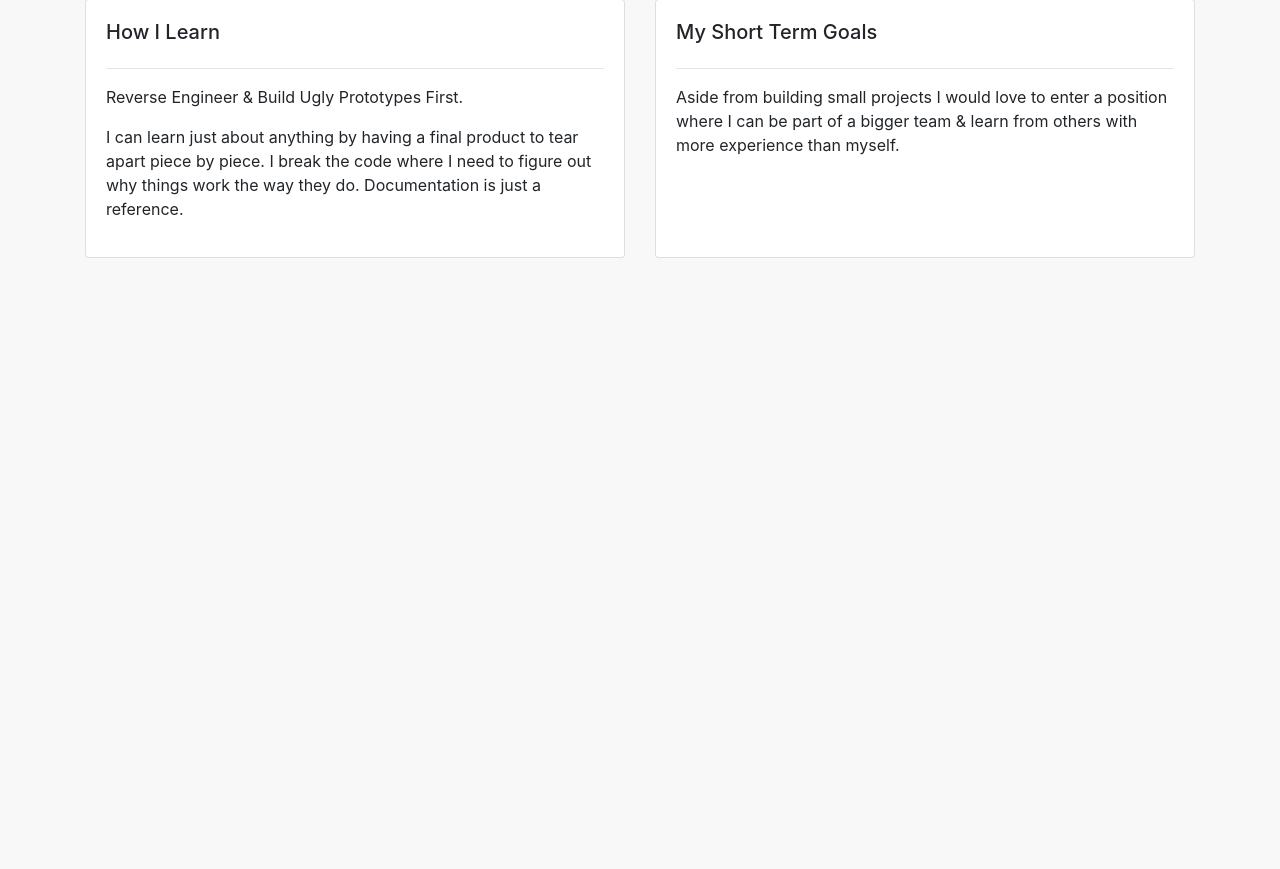
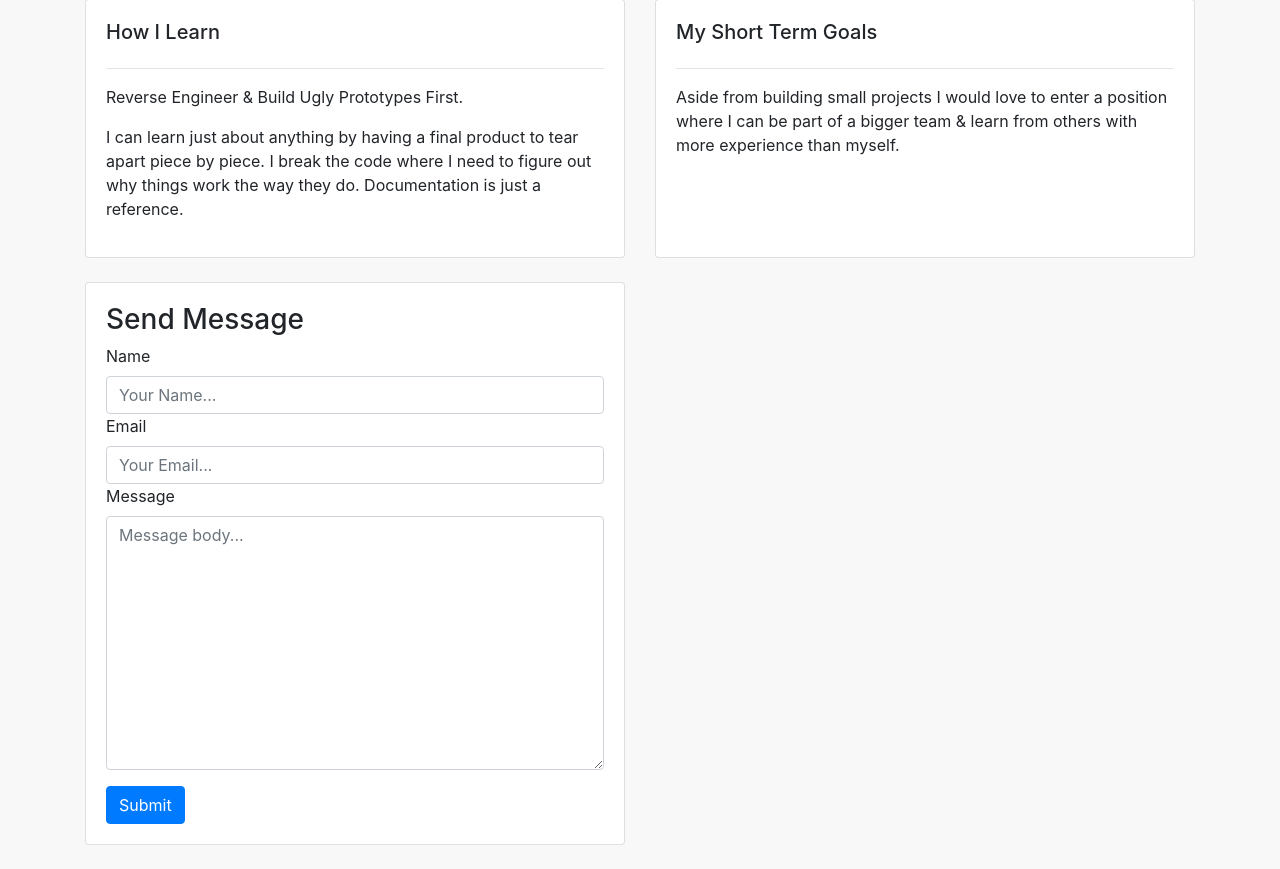
Before and after one commit to duresawata/Personal-Website, a Django app: page / in a window 1280 px wide. Shown: the part 676-1545 px from the top of the page. Before the commit the page ends 934 px from the top, so only its background shows below. Run offline with Django 4.2, Linux system fonts and the light colour scheme; some libraries are stand-ins or nearby versions.

Commit message:
template fix

```diff
--- a/base/templates/base/home.html
+++ b/base/templates/base/home.html
@@ -85,6 +85,24 @@
 			</div>
 		</div>
 		<br>
+		<div class="row">
+			<div class="col-md-6">
+				<div class="card card-body h-100">
+					<h3>Send Message</h3>
+					<form action="{% url 'contact' %}" method="post">
+						{% csrf_token %}
+						<label for="name">Name</label>
+						<input type="text" class="form-control" name="message-name" placeholder="Your Name...">
+						<label for="email">Email</label>
+						<input type="email" class="form-control" name="message-email" placeholder="Your Email...">
+						<label for="message">Message</label>
+						<textarea name="message" class="form-control mb-3" cols="30" rows="10" placeholder="Message body..."></textarea>
+						<button class="btn btn-primary">Submit</button>
+					</form>
+				</div>
+			</div>
+		</div>
+		<br>
 	</div>
 
 
```
